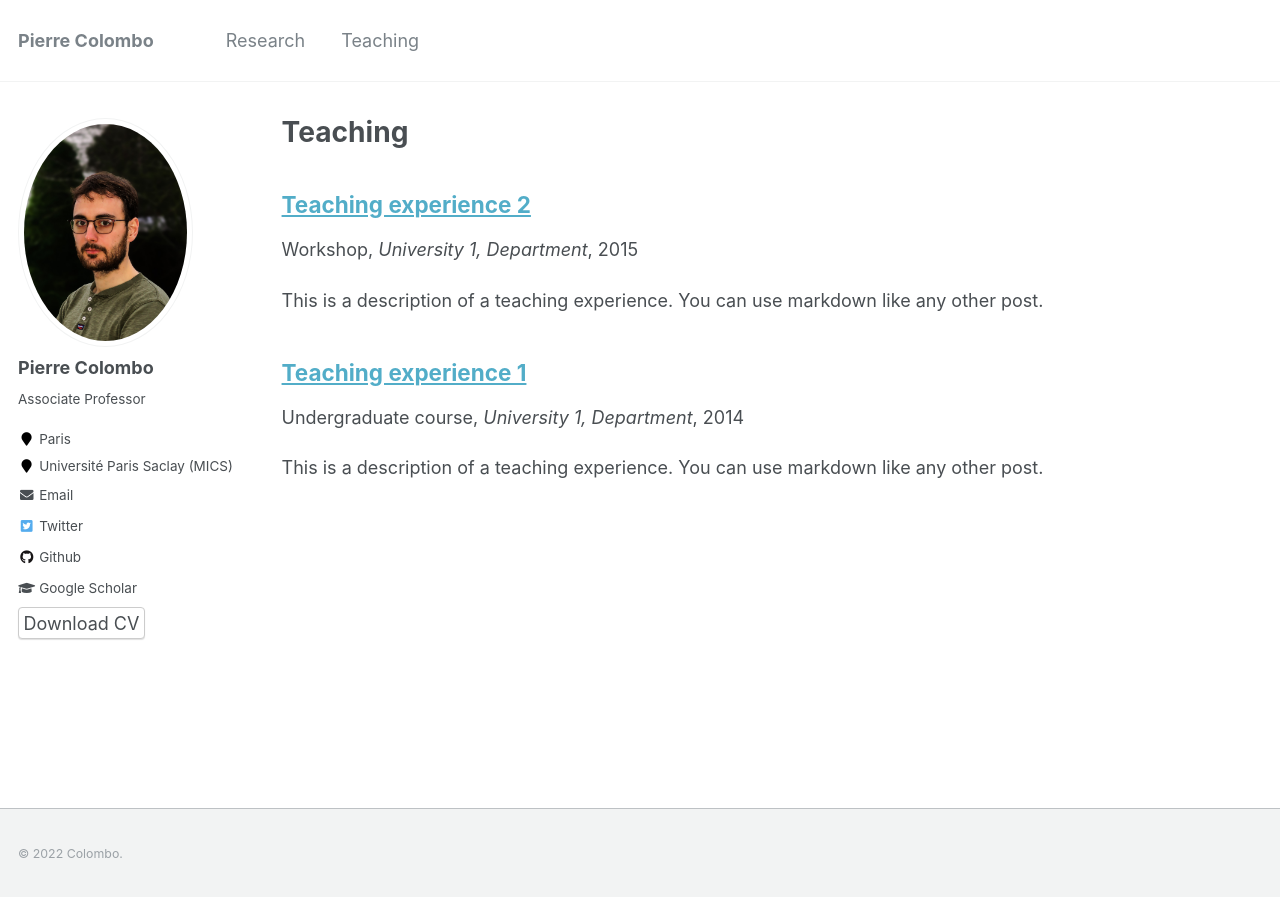
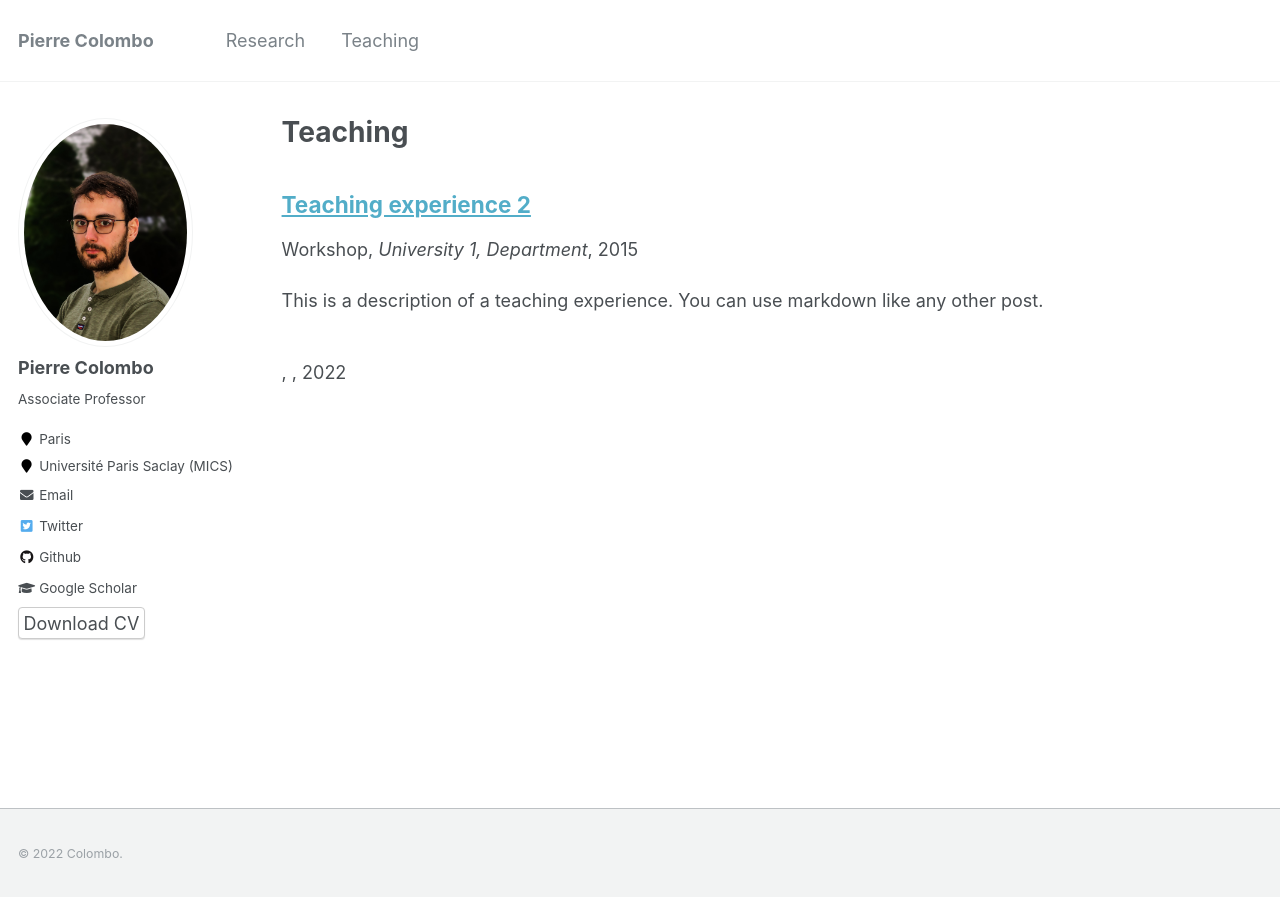
Before and after one commit to PierreColombo/PierreColombo.github.io, a Jekyll site: the page built from _pages/teaching_old.html, in a window 1280 px wide. Shown: the top 897 px of the page. Built offline with Jekyll 4.4.1, drawn with Linux system fonts in a browser that asks for light colours.

Commit message:
adding reward

```diff
--- a/_teaching/2014-spring-teaching-1.md
+++ b/_teaching/2014-spring-teaching-1.md
@@ -1,20 +1,14 @@
 ---
-title: "Teaching experience 1"
-collection: teaching
-type: "Undergraduate course"
-permalink: /teaching/2014-spring-teaching-1
-venue: "University 1, Department"
-date: 2014-01-01
-location: "City, Country"
+title: "Introduction to deep learning"
+collection: teaching type: "Nov. 2022"
+permalink: /teaching/2022-introduction-deep-learning venue: "CentraleSupelec"
+date: 2022-11-14 location: "Saclay, France"
 ---
 
-This is a description of a teaching experience. You can use markdown like any other post.
-
-Heading 1
-======
-
-Heading 2
-======
-
-Heading 3
-======
+1. Ressources for the class
+    1. Slides can be found
+       here <a href="https://pierrecolombo.github.io//introduction_deep_learning/pdf_class.pdf"><i class="fas fa-book"> </i></a>
+    2. Notebook (student version) is available
+       here. <a href="https://pierrecolombo.github.io//introduction_deep_learning/Introduction to Deep Learning (Student Version).ipynb"><i class="fas fa-book"> </i></a>
+    3. Notebook (correction) is available
+       here. <a href="https://pierrecolombo.github.io//introduction_deep_learning/Introduction to Deep Learning (Student Version).ipynb"><i class="fas fa-book"> </i></a>
```
